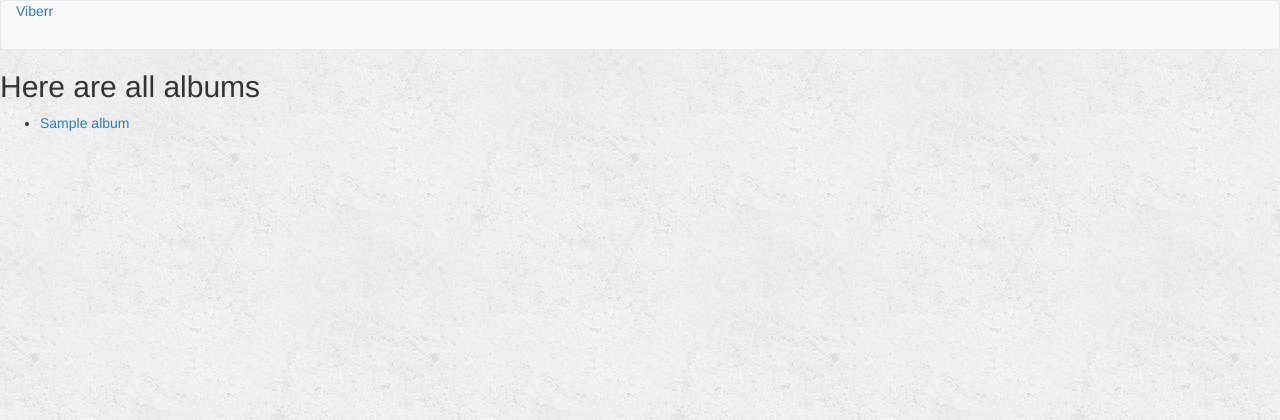
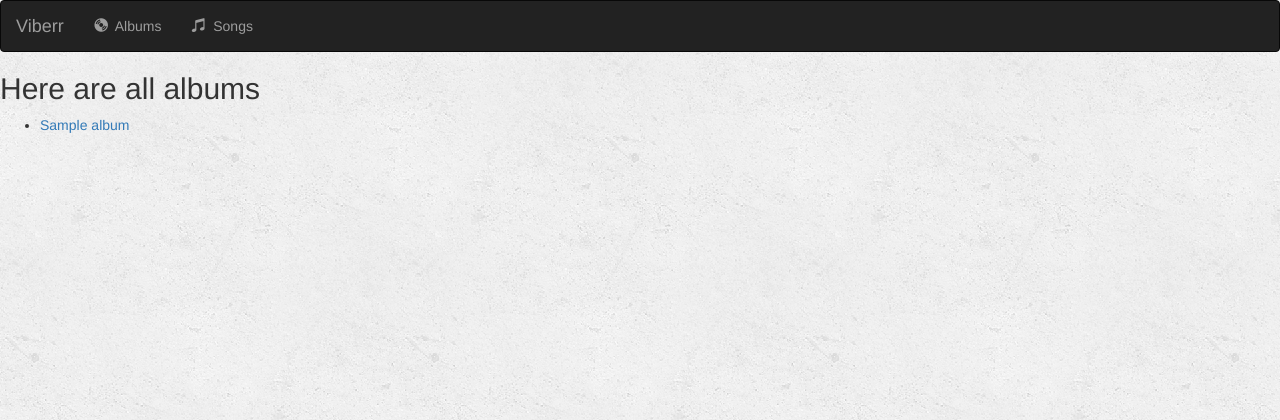
Before and after one commit to lixiangcliff/website, a Django app: template music/templates/music/index.html in a window 1280 px wide. Shown: the top 420 px of the page. Run offline with Django 3.2, Linux system fonts and the light colour scheme; the template is opened without the code that fills it: most values are stand-ins (such as "Sample title", 1, 10 or a date in 2020); some libraries are stand-ins or nearby versions.

Commit message:
lesson 26

```diff
--- a/music/templates/music/index.html
+++ b/music/templates/music/index.html
@@ -1,14 +1,39 @@
 <! -- Loads the path to your static files -->
 {% load staticfiles %}
 <link rel="stylesheet" href="https://maxcdn.bootstrapcdn.com/bootstrap/3.3.7/css/bootstrap.min.css" />
+<link rel="stylesheet" type="text/css" href="https://fonts.googleapis.com/css?family=Satisfy">
 <link rel="stylesheet" type="text/css" href="{% static 'music/style.css' %}" />
+<script src="https://ajax.googleapis.com/ajax/libs/jquery/3.1.0/jquery.min.js"></script>
+<script src="https://maxcdn.bootstrapcdn.com/bootstrap/3.3.7/js/bootstrap.min.js"></script>
 
-<nav class="navbar navbar-default">
+<nav class="navbar navbar-inverse">
     <div class="container-fluid">
-        <!-- logo -->
+        <!-- Header -->
         <div class=navbar-header">
-            <a class="havbar-brand" href="{%  url 'music:index' %}">Viberr</a>
+            <button type="button" class="navbar-toggle" data-toggle="collapse" data-target="#topNavbar">
+                <span class="icon-bar"></span>
+                <span class="icon-bar"></span>
+                <span class="icon-bar"></span>
+            </button>
+            <a class="navbar-brand" href="{% url 'music:index' %}">Viberr</a>
         </div>
+
+        <!-- Items -->
+        <div class="collapse navbar-collapse">
+            <ul class="nav navbar-nav">
+                <li class="" >
+                    <a href="{% url 'music:index' %}">
+                        <span class="glyphicon glyphicon-cd" aria-hidden="true"></span>&nbsp; Albums
+                    </a>
+                </li>
+                <li class="" >
+                    <a href="#">
+                        <span class="glyphicon glyphicon-music" aria-hidden="true"></span>&nbsp; Songs
+                    </a>
+                </li>
+            </ul>
+        </div>
+
     </div>
 </nav>
 
```
Also changed, not shown: music/migrations/0002_song_is_favorite.py (added).
